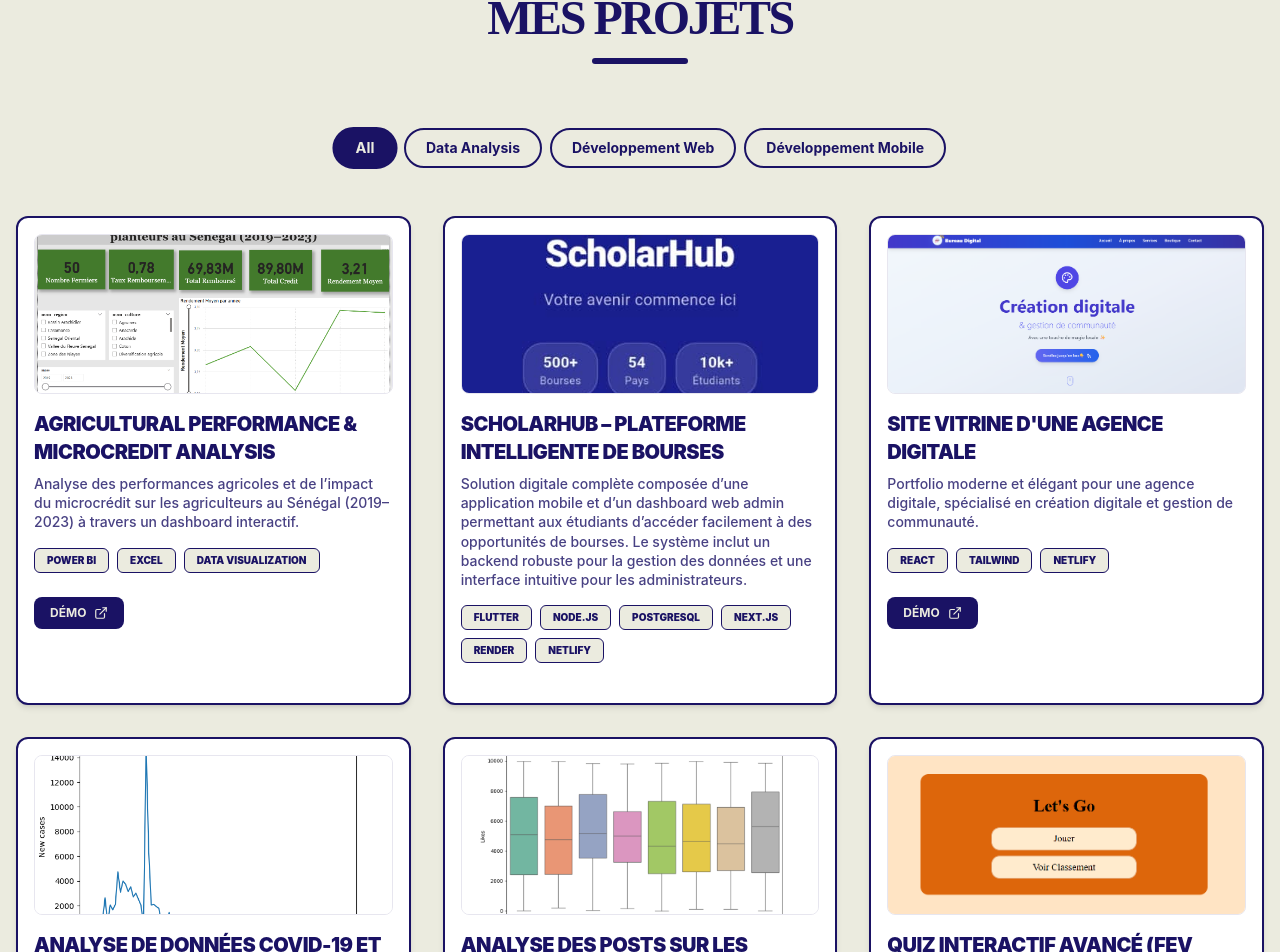
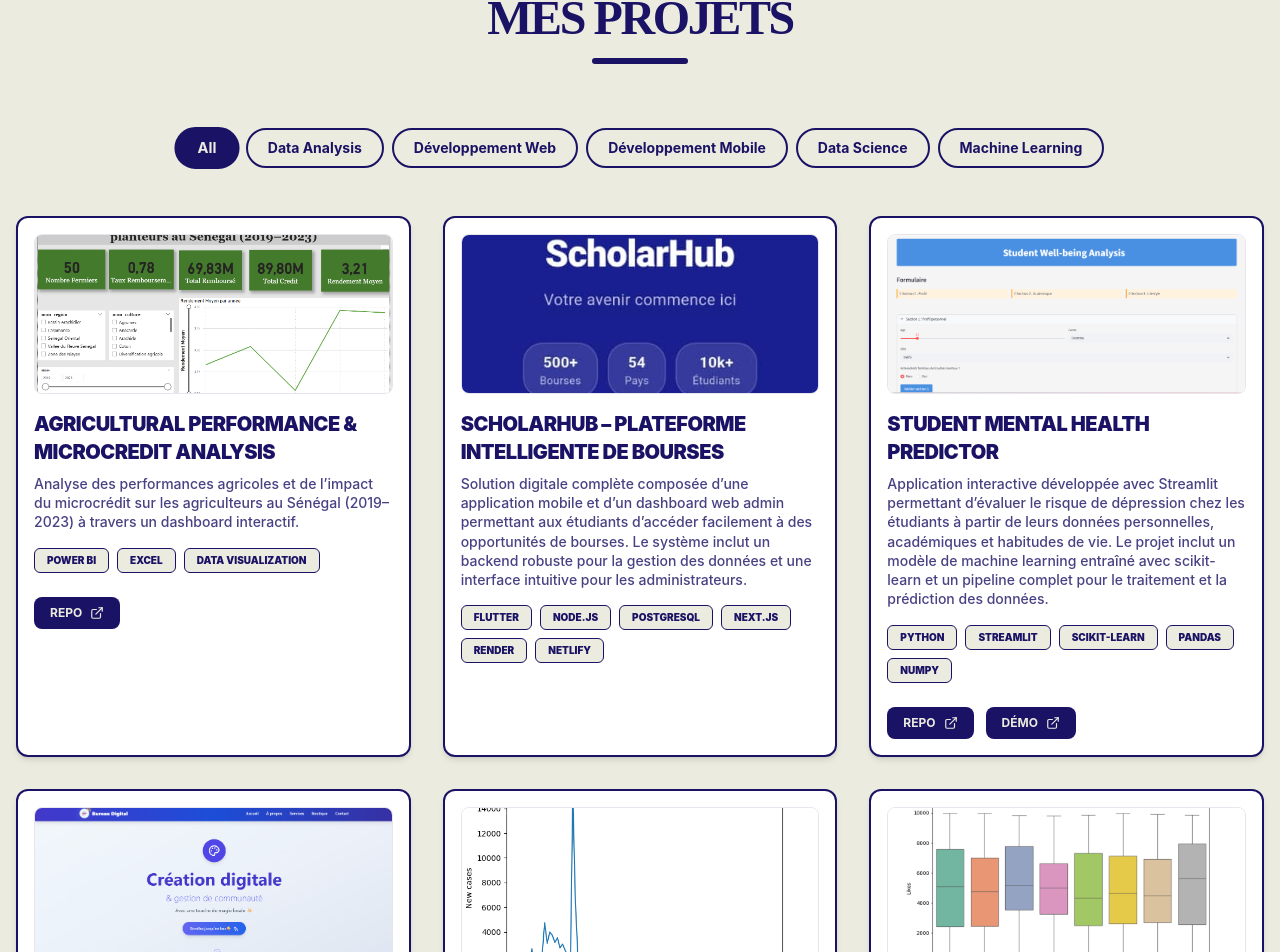
Before and after one commit to Solangeilinga/portfolio, a React (Vite) app: page / in a window 1280 px wide. Shown: the part 4932-5884 px from the top of the page. Built offline with nearby package versions, Linux system fonts and the light colour scheme.

Commit message:
ajout projet

```diff
--- a/src/data/projectsData.js
+++ b/src/data/projectsData.js
@@ -8,6 +8,7 @@
 import covid19 from '../assets/covid19.png'
 import agricultureDashboard from '../assets/agricultureDashboard.png'
 import scholarhub from '../assets/scholarhub.jpeg'
+import mentalHealthApp from '../assets/mental_prediction.png'
 
 export const projects = [
         {
@@ -17,7 +18,7 @@
     tags: ["Data Analysis"],
     Technologies: ["Power BI", "Excel", "Data Visualization"],
     image: agricultureDashboard,
-    demo: "https://github.com/Solangeilinga/microcredit-agriculture-powerbi"
+    repo: "https://github.com/Solangeilinga/microcredit-agriculture-powerbi"
 },
 {
     id: 2,
@@ -28,9 +29,19 @@
     image: scholarhub,
     demo: ""
 },
+{
+    id: 3,
+    title: "Student Mental Health Predictor",
+    description: "Application interactive développée avec Streamlit permettant d’évaluer le risque de dépression chez les étudiants à partir de leurs données personnelles, académiques et habitudes de vie. Le projet inclut un modèle de machine learning entraîné avec scikit-learn et un pipeline complet pour le traitement et la prédiction des données.",
+    tags: ["Data Science", "Machine Learning"],
+    Technologies: ["Python", "Streamlit", "scikit-learn", "pandas", "NumPy"],
+    image: mentalHealthApp,
+    demo: "https://studentmentalhealthpredictionapp.streamlit.app/",
+    repo: "https://github.com/Solangeilinga/Student_Mental_Health_Prediction_App.git"
+},
 
     {
-        id: 3,
+        id: 4,
         title: "Site Vitrine d'une agence digitale",
         description: "Portfolio moderne et élégant pour une agence digitale, spécialisé en création digitale et gestion de communauté.",
         tags: ["Développement Web"],
@@ -39,7 +50,7 @@
         demo: "https://sbureaudigital.netlify.app"
     },
      {
-        id: 5,
+        id: 6,
         title: "Analyse de données COVID-19 et indicateurs socio-économiques (Dec 2025)",
         description: "Analyse de la propagation de la COVID-19 dans différents pays à partir de données réelles.",
         tags: ["Data Analysis"],
@@ -50,7 +61,7 @@
     },
 
       {
-        id: 4,
+        id: 5,
         title: "Analyse des posts sur les réseaux sociaux (Sept 2025)",
         description: "Projet simulant le rôle d'un analyste de données dans une agence de médias sociaux.",
         tags: ["Data Analysis"],
@@ -60,7 +71,7 @@
 
     },
     {
-        id: 9,
+        id: 10,
         title: "Quiz interactif avancé (Fev 2025)",
         description: "Conçu avec HTML, CSS et JavaScript. Questions à choix multiple avec décompte du score en temps réel et sauvegarde locale.",
         tags: ["Développement Web"],
@@ -68,8 +79,8 @@
         image: quizImage,
         demo: "https://solangeilinga.github.io/Quiz/"
     },
-    {
-        id: 6,
+
+    {    id: 7,
         title: "La conception d'un Porfolio",
         description: "Mon premier portfolio conçu avec Wordpress tout en utilisant des composants html, Css",
         tags: ["Développement Web"],
@@ -79,7 +90,7 @@
     },
 
     {
-        id: 7,
+        id: 8,
         title: "Analyse du Churn Client (Sept 2025)",
         description: "Analyse complète des données clients pour identifier les facteurs d'attrition et créer un dashboard stratégique de suivi du churn.",
         tags: ["Data Analysis"],
@@ -89,7 +100,7 @@
 
     },
      {
-        id: 8,
+        id: 9,
         title: "Site vitrine d'un Salon de Beauty",
         description: "Site vitrine moderne pour un salon de beauté, avec design élégant et responsive.Animations fluides et navigation intuitive.",
         tags: ["Développement Web"],
```
Also changed, not shown: src/assets/mental_prediction.png (added).
